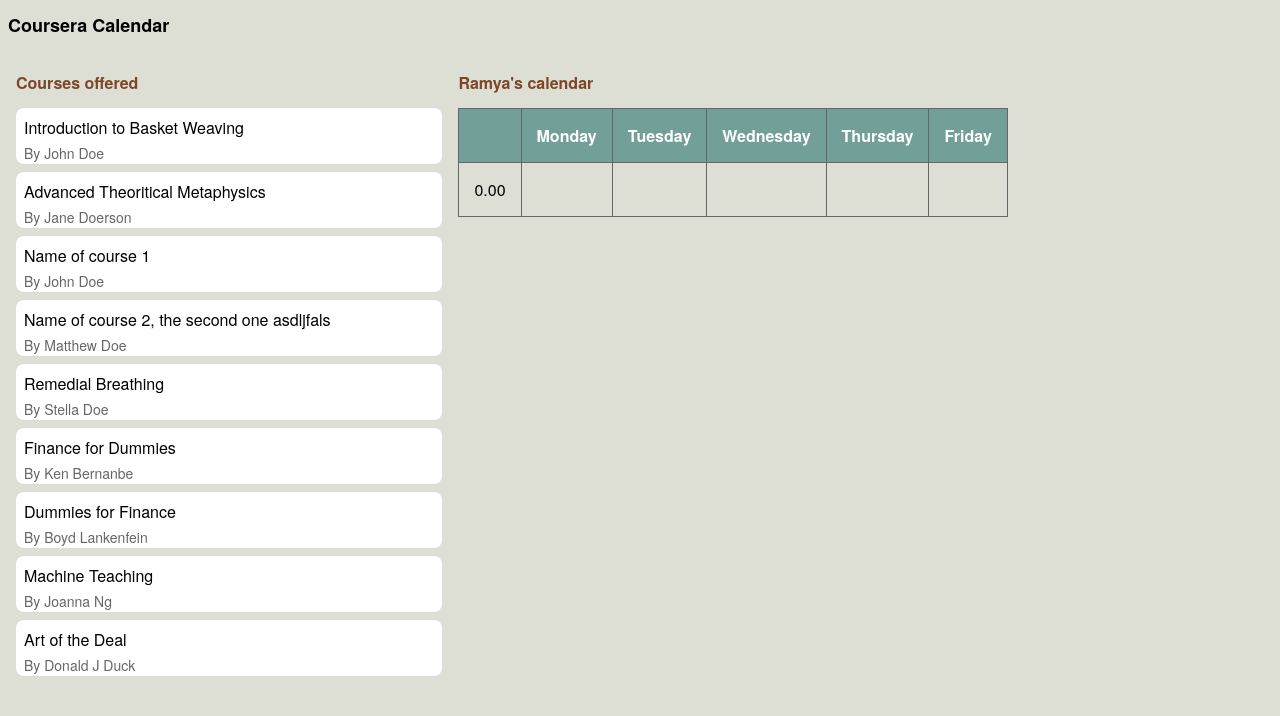
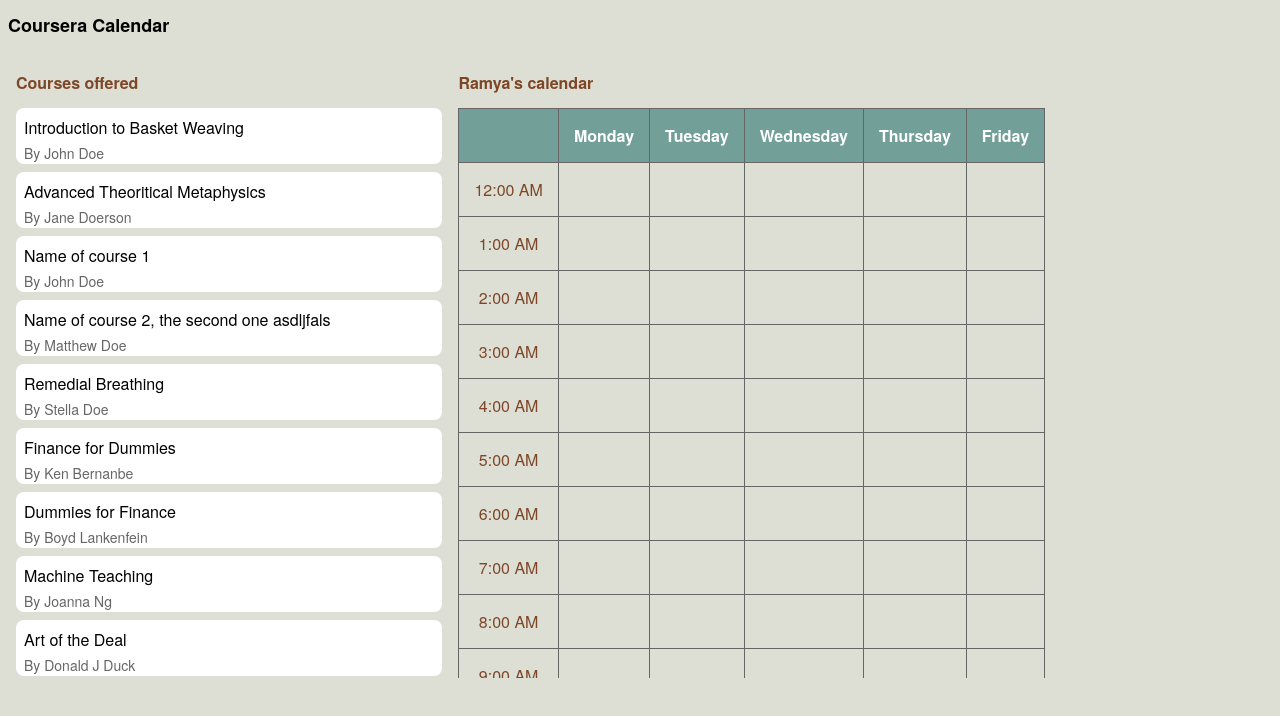
Before and after one commit to ramya201/CourseCalendar, an Angular app: page / in a window 1280 px wide. Shown: the top 716 px of the page. Built offline with nearby package versions, Linux system fonts and the light colour scheme.

Commit message:
Displaying multiple rows on table using for loop in calendar template

```diff
--- a/src/app/components/calendar/calendar.component.css
+++ b/src/app/components/calendar/calendar.component.css
@@ -18,3 +18,7 @@
   background-color: var(--light-green-color);
   color: var(--white-color);
 }
+
+.calendar-container .hour-lbl {
+  color: var(--brown-color);
+}
--- a/src/app/components/calendar/calendar.component.html
+++ b/src/app/components/calendar/calendar.component.html
@@ -22,8 +22,8 @@
     </tr>
     </thead>
     <tbody>
-    <tr>
-      <td class="hour-lbl"><span>0.00</span></td>
+    <tr *ngFor="let hour of calendar.days[0].hours">
+      <td class="hour-lbl"><span>{{hour.getDisplayString()}}</span></td>
       <td></td>
       <td></td>
       <td></td>
--- a/src/app/components/calendar/calendar.ts
+++ b/src/app/components/calendar/calendar.ts
@@ -23,6 +23,12 @@
   unblock() {
     this.blocked = false;
     this.course = null;
+  }
+
+  getDisplayString(): string {
+    var time = ((this.startTime + 11) % 12 + 1),
+        suffix = this.startTime > 12 ? 'PM' : 'AM';
+    return  time + ":00 " + suffix;
   }
 }
 
```
